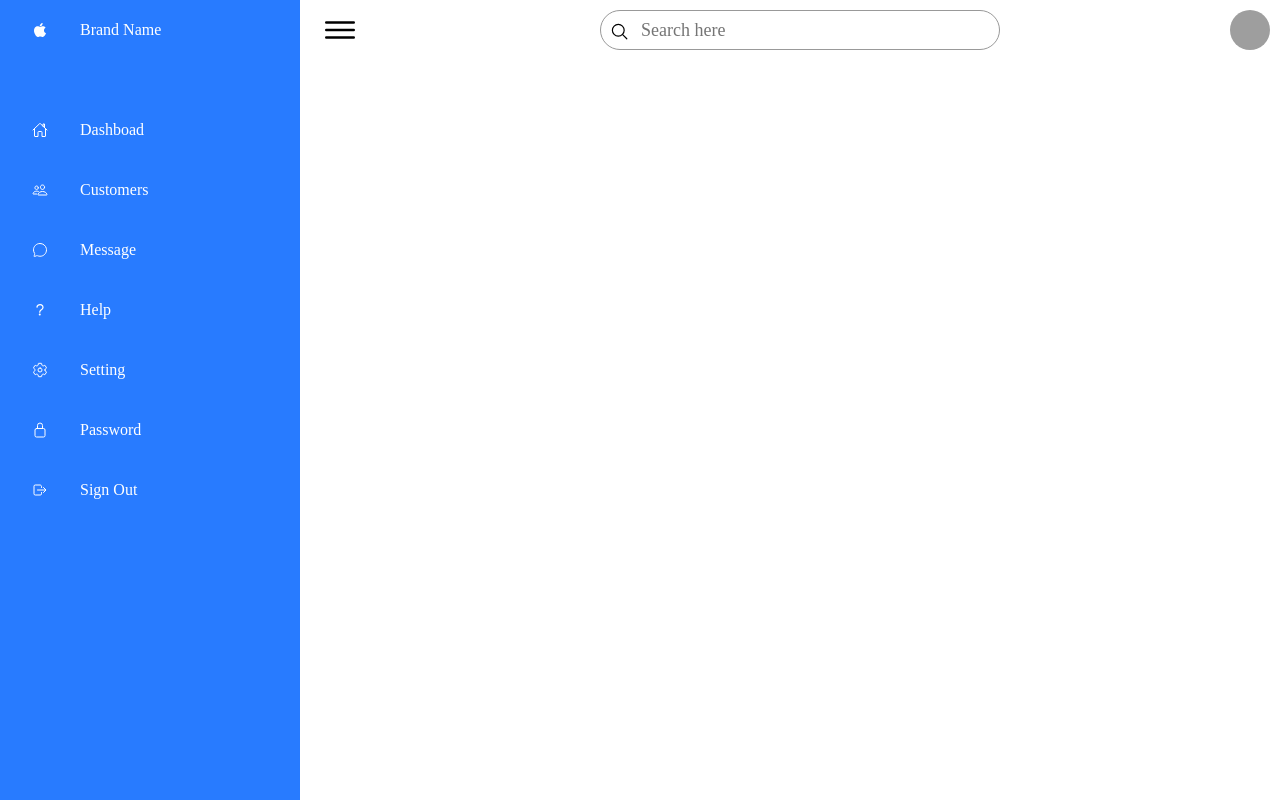
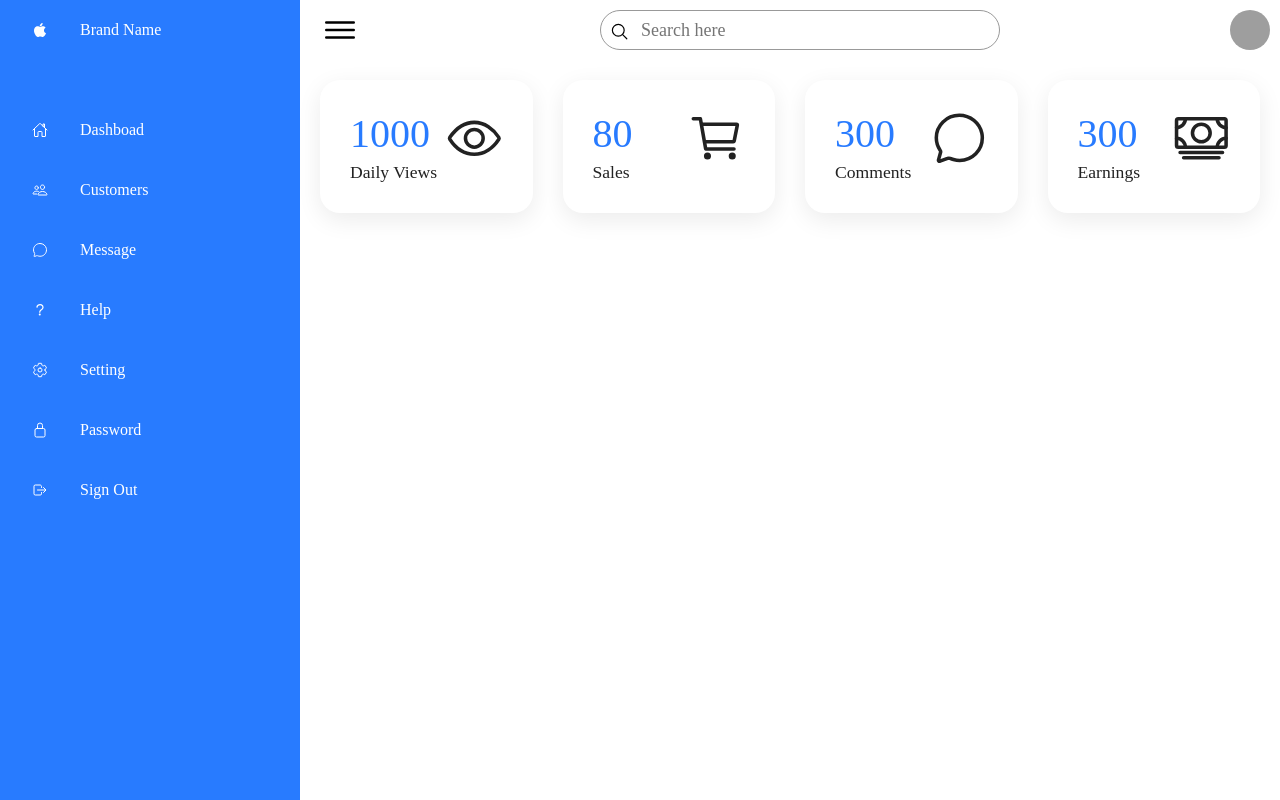
Before and after one commit to AGRAHARI07/Dashboard-React, a React (Create React App) app: page / in a window 1280 px wide. Built offline with nearby package versions, Linux system fonts and the light colour scheme; grey boxes are pictures that could not be loaded.

Commit message:
Add cards and dummy data

```diff
--- a/src/assets/navigationElements.js
+++ b/src/assets/configurableData.js
@@ -8,3 +8,10 @@ export const NAVIGATION_BUTTON = [
     { logoName: 'lock-closed-outline', text: 'Password' },
     { logoName: 'log-out-outline', text: 'Sign Out' },
 ]
+
+export const CARD_DATA = [
+    { number: 1000, logoName: 'eye-outline', text: 'Daily Views' },
+    { number: 80, logoName: 'cart-outline', text: 'Sales' },
+    { number: 300, logoName: 'chatbubble-outline', text: 'Comments' },
+    { number: 300, logoName: 'cash-outline', text: 'Earnings' },
+]
--- /dev/null
+++ b/src/components/main/CardBox/CardBox.js
@@ -0,0 +1,21 @@
+import { Component } from 'react';
+
+class CardBox extends Component {
+    // constructor(props) {
+    //     super(props);
+    // }
+
+    render() {
+        return <div className="card">
+            <div>
+                <div className="numbers">{this.props.number}</div>
+                <div className="cardName">{this.props.text}</div>
+            </div>
+            <div className="iconBox">
+                <ion-icon name={this.props.logoName}></ion-icon>
+            </div>
+        </div>
+    }
+}
+
+export default CardBox
--- a/src/components/main/Main.js
+++ b/src/components/main/Main.js
@@ -1,14 +1,27 @@
 import { Component } from 'react';
-import TopBar from './Topbar';
+import TopBar from './Topbar/Topbar';
+import CardBox from './CardBox/CardBox';
+import { CARD_DATA } from '../../assets/configurableData'
 
 class Main extends Component {
-    // constructor(props) {
-    //     super(props);
-    // }
+    constructor(props) {
+        super(props);
+    }
+
+    getCards() {
+        return CARD_DATA.map(element => <CardBox key={element.key || element.text} logoName={element.logoName} text={element.text} number={element.number} />)
+    }
 
     render() {
         return <div className={`main ${this.props.isToggled ? 'active' : ''}`}>
-            <TopBar handleToggleClick={this.props.handleToggleClick}/>
+            <TopBar handleToggleClick={this.props.handleToggleClick} />
+
+            {/* Cards */}
+            <div className="cardBox">
+                {this.getCards()}
+            </div>
+
+            {/* Data list: TODO */}
         </div>;
     }
 }
--- a/src/components/navigationBar/Navigation.js
+++ b/src/components/navigationBar/Navigation.js
@@ -1,6 +1,6 @@
 import { Component } from 'react';
 import NavigationButton from './NavigationButton'
-import { NAVIGATION_BUTTON } from '../../assets/navigationElements'
+import { NAVIGATION_BUTTON } from '../../assets/configurableData'
 
 class Navigation extends Component {
     // constructor(props) {
--- a/src/index.css
+++ b/src/index.css
@@ -1,9 +1,8 @@
-*
-{
+* {
     margin: 0;
     padding: 0;
     box-sizing: border-box;
-  font-family:'Times New Roman', Times, serif;
+    font-family: 'Times New Roman', Times, serif;
 }
 
 :root {
@@ -13,7 +12,6 @@
     --black1: #222;
     --black2: #999;
     --red: #f00;
-
     --side-bar-width: 300px;
     --side-bar-collapse-width: 80px;
 }
@@ -47,7 +45,6 @@ body {
     top: 0;
     left: 0;
     width: 100%;
-
 }
 
 .navigation ul li {
@@ -56,7 +53,6 @@ body {
     list-style: none;
     border-top-left-radius: 30px;
     border-bottom-left-radius: 30px;
-
 }
 
 .navigation ul li.hovered,
@@ -86,9 +82,9 @@ body {
 .navigation ul li a .icon {
     position: relative;
     display: block;
-  min-width:  60px;
+    min-width: 60px;
     height: 60px;
-  line-height:  65px;
+    line-height: 65px;
     text-align: center;
 }
 
@@ -105,7 +101,9 @@ body {
     text-align: center;
 }
 
+
 /* Curve outside */
+
 .navigation ul li.hovered a:before,
 .navigation ul li:hover a:before {
     content: '';
@@ -217,3 +215,56 @@ body {
     height: 100%;
     object-fit: cover;
 }
+
+
+/* Cards */
+
+.cardBox {
+    position: relative;
+    width: 100%;
+    padding: 20px;
+    display: grid;
+    grid-template-columns: repeat(4, 1fr);
+    /* Number of card is 4 per row */
+    grid-gap: 30px;
+}
+
+.cardBox .card {
+    position: relative;
+    background: var(--white);
+    padding: 30px;
+    border-radius: 20px;
+    display: flex;
+    justify-content: space-between;
+    box-shadow: 0 7px 25px rgba(0, 0, 0, 0.08);
+    cursor: pointer;
+    color: var(--black1);
+}
+
+.cardBox .card .numbers {
+    color: var(--blue);
+    position: relative;
+    font-weight: 500;
+    font-size: 2.5em;
+}
+
+.cardBox .card .cardName {
+    /* color: var(--black1); */
+    font-size: 1.1em;
+    margin-top: 5px;
+}
+
+.cardBox .card .iconBox {
+    /* color: var(--black1); */
+    font-size: 3.54em;
+}
+
+.cardBox .card:hover {
+    background: var(--blue);
+}
+
+.cardBox .card:hover .numbers,
+.cardBox .card:hover .cardName,
+.cardBox .card:hover .iconBox {
+    color: var(--white);
+}
```
Also changed, not shown: src/assets/dummyData.js (added, +41 -0 lines), src/components/main/DetailsList/Details.js (added, +20 -0 lines), src/components/main/DetailsList/Table/DataTable.js (added, +71 -0 lines), src/components/main/Topbar/SearchBar.js (renamed from src/components/main/SearchBar.js), src/components/main/Topbar/ToggleBar.js (renamed from src/components/main/ToggleBar.js), src/components/main/Topbar/Topbar.js (renamed from src/components/main/Topbar.js), src/components/main/Topbar/UserImage.js (renamed from src/components/main/UserImage.js). Lines whose indentation alone changed are shown as unchanged.
